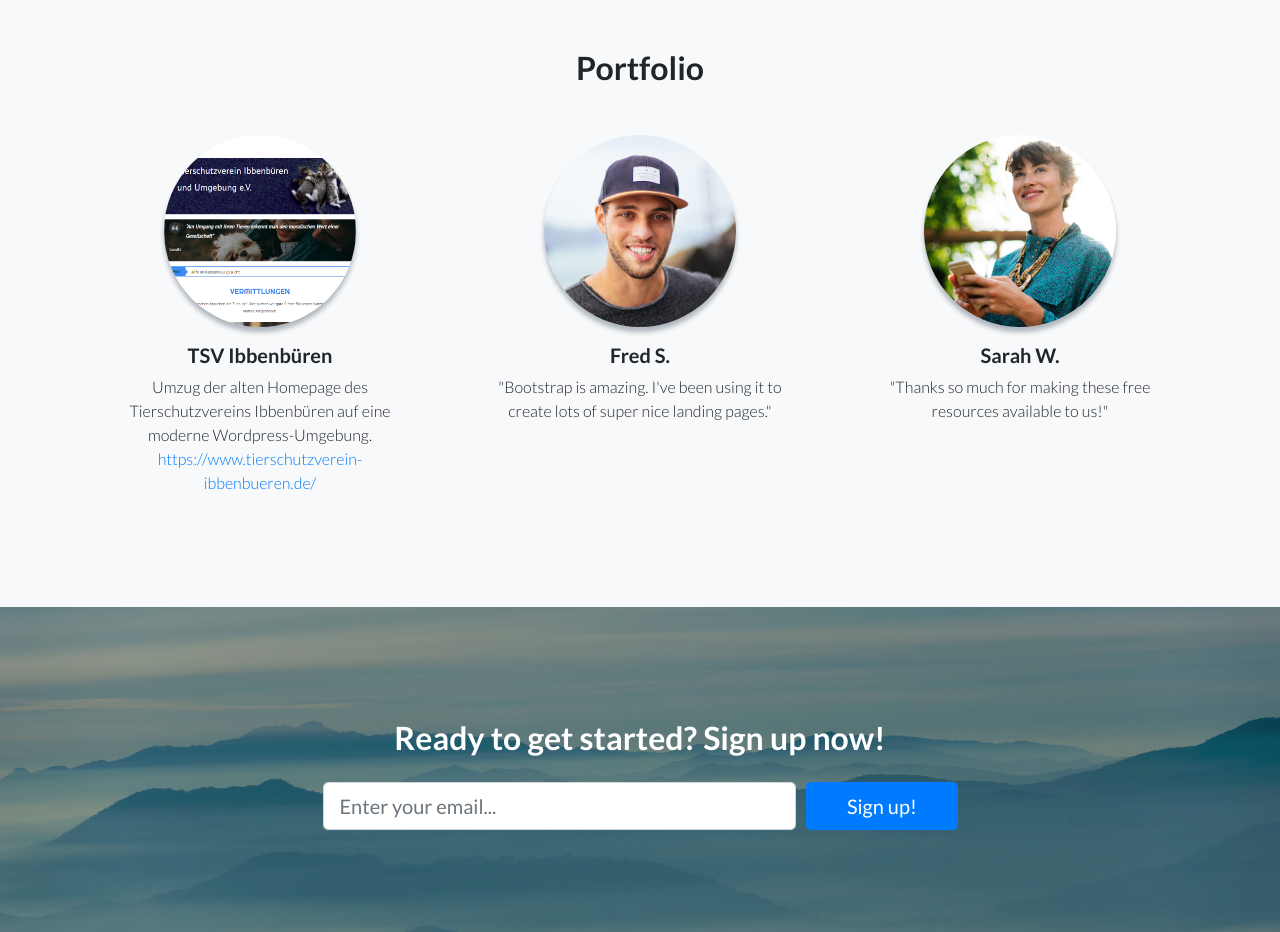
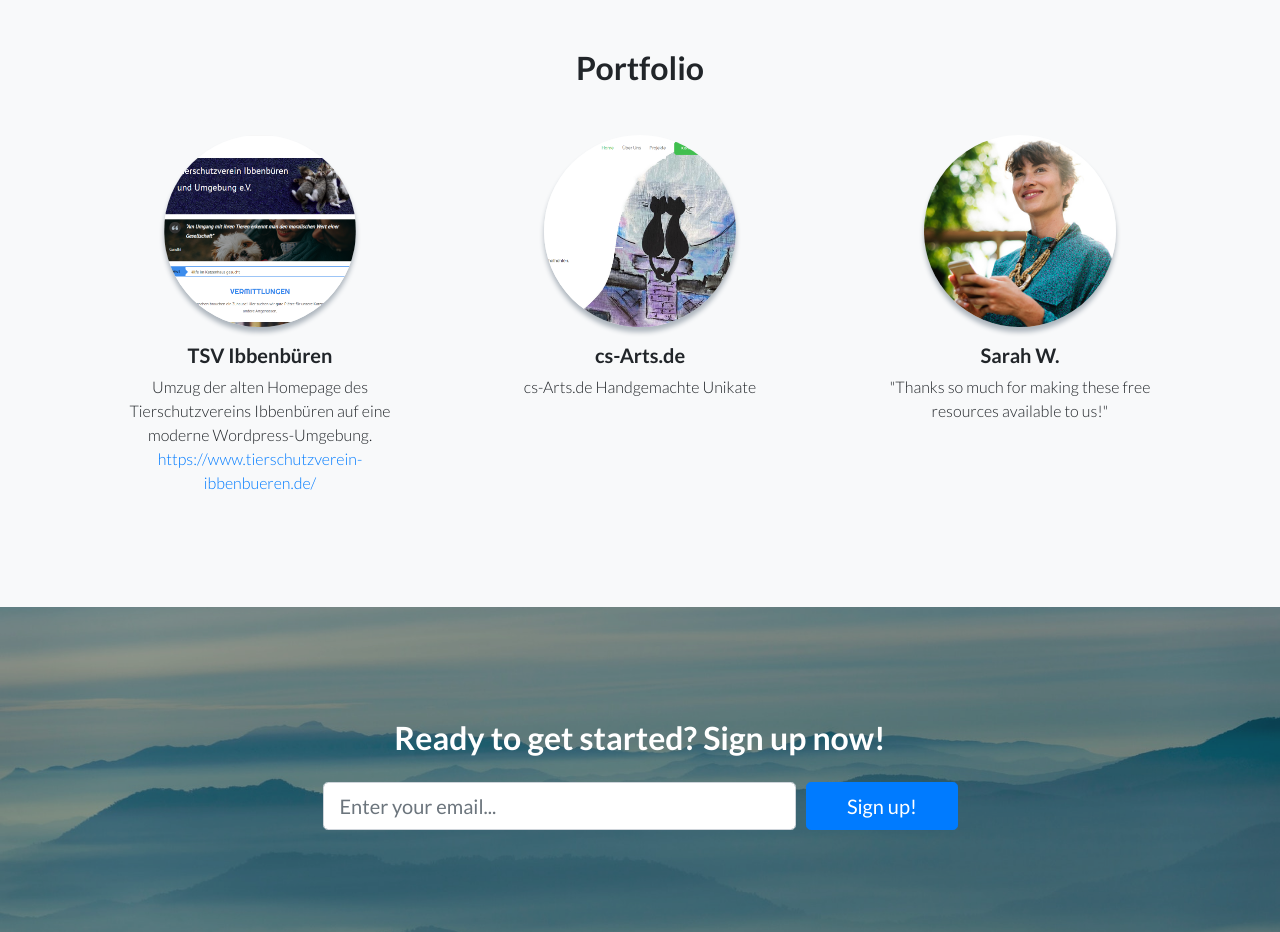
Before and after one commit to croeer/homepage, a website: page index.html in a window 1280 px wide. Shown: the part 2560-3492 px from the top of the page. Drawn offline with Linux system fonts and the light colour scheme.

Commit message:
add cs-arts.de reference

```diff
--- a/index.html
+++ b/index.html
@@ -137,9 +137,11 @@
         </div>
         <div class="col-lg-4">
           <div class="testimonial-item mx-auto mb-5 mb-lg-0">
-            <img class="img-fluid rounded-circle mb-3" src="img/testimonials-2.jpg" alt="">
-            <h5>Fred S.</h5>
-            <p class="font-weight-light mb-0">"Bootstrap is amazing. I've been using it to create lots of super nice landing pages."</p>
+			<a href="https://www.cs-arts.de/" target="_blank">
+            <img class="img-fluid rounded-circle mb-3" src="img/portfolio2.png" alt="">
+			</a>
+            <h5>cs-Arts.de</h5>
+            <p class="font-weight-light mb-0">cs-Arts.de Handgemachte Unikate</p>
           </div>
         </div>
         <div class="col-lg-4">
```
Also changed, not shown: img/portfolio2.png (added).
